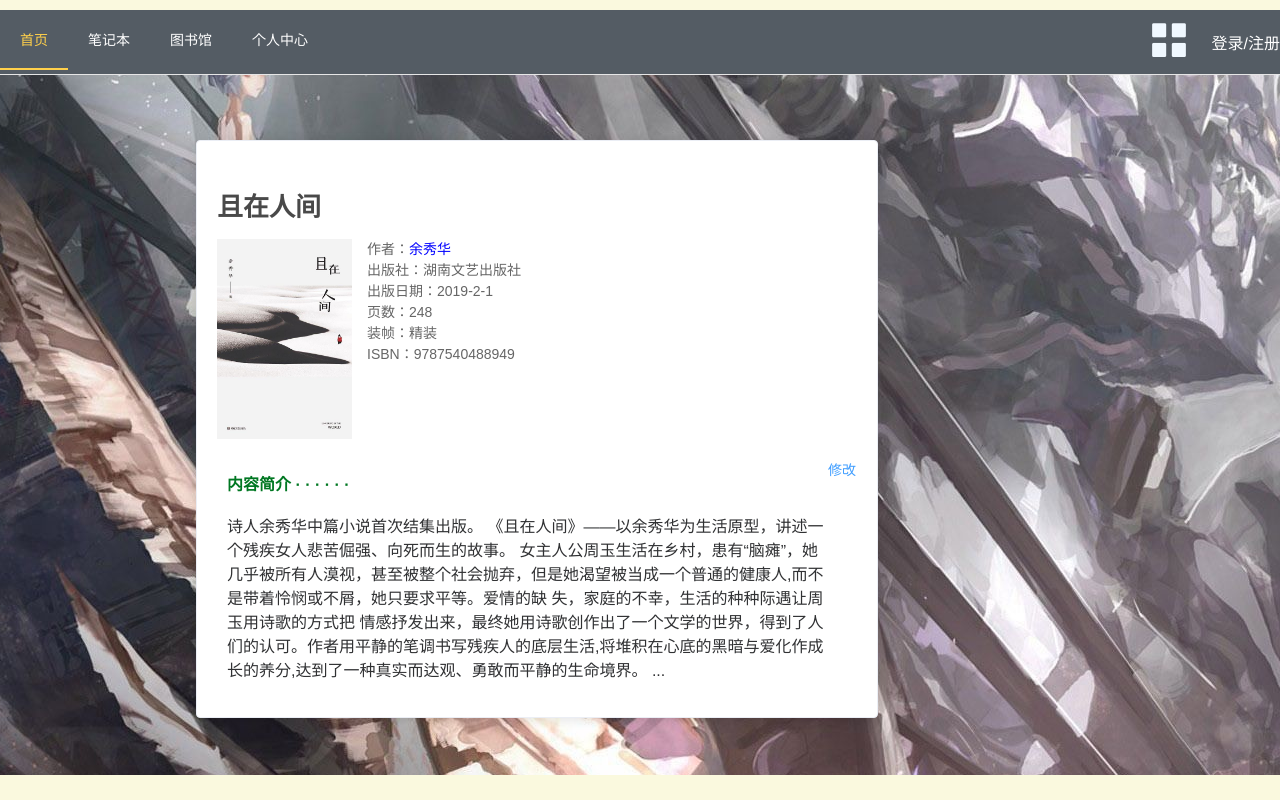
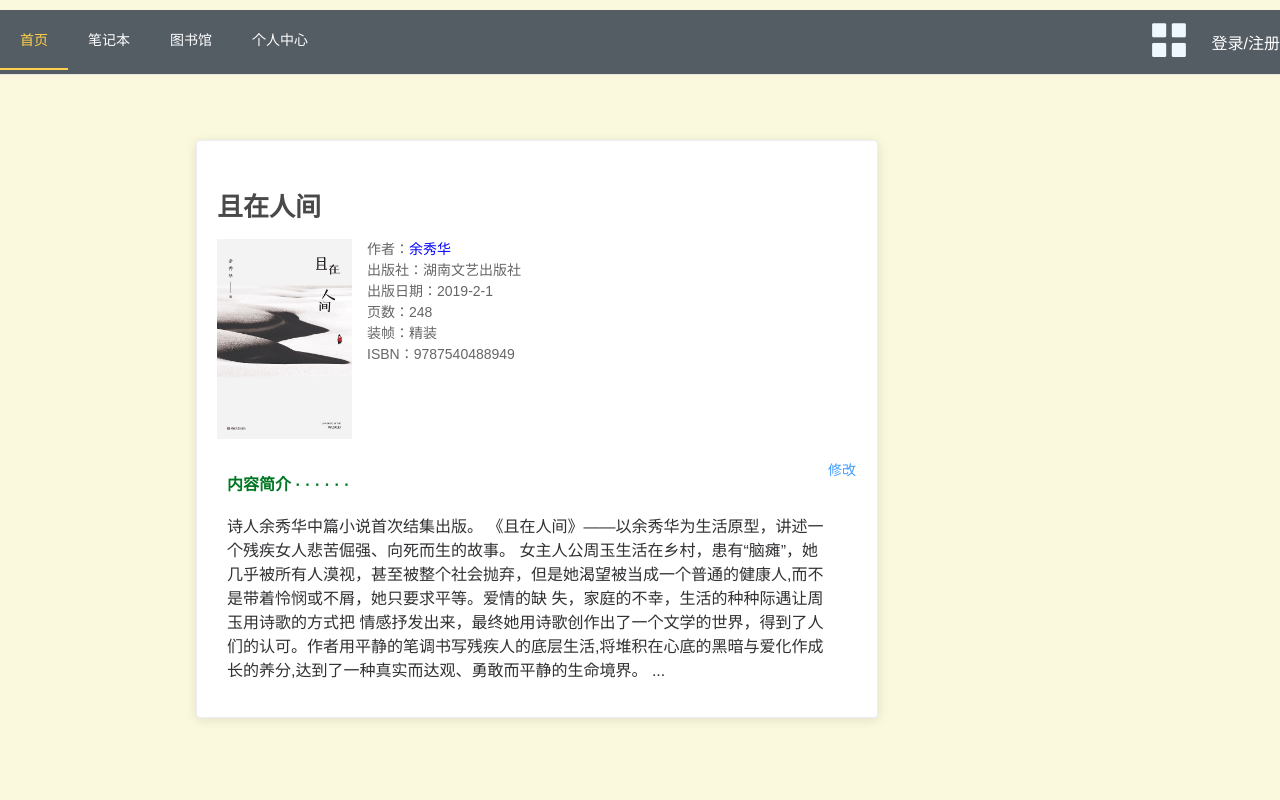
Before and after one commit to Antabot/White-Jotter-Vue, a Vue app: page /library/subject in a window 1280 px wide. Built offline with nearby package versions, Linux system fonts and the light colour scheme; what mavon-editor would draw is missing.

Commit message:
update:调整页面布局

```diff
--- a/src/components/Login.vue
+++ b/src/components/Login.vue
@@ -59,6 +59,7 @@
     background-position: center;
     height: 100%;
     width: 100%;
+    background-size: cover;
     position: fixed;
   }
    body{
--- a/src/components/home/AppIndex.vue
+++ b/src/components/home/AppIndex.vue
@@ -1,5 +1,5 @@
 <template>
-    <div>
+    <div style="max-width: 1100px;margin-left: auto;margin-right: auto;">
       <carousel></carousel>
       <!--<tips></tips>-->
       <quick-nav></quick-nav>
--- a/src/components/library/subject/Subject.vue
+++ b/src/components/library/subject/Subject.vue
@@ -46,9 +46,9 @@
     width: 100%;
     height: 700px;
     position: absolute;
-    background: url("../../../assets/img/bg/bg2.jpg") no-repeat;
-    background-size: cover%;
-    background-position: center;
+    /*background: url("../../../assets/img/bg/bg2.jpg") no-repeat;*/
+    /*background-size: cover;*/
+    /*background-position: center;*/
     /*margin: 0;*/
   }
   .subject{
```
